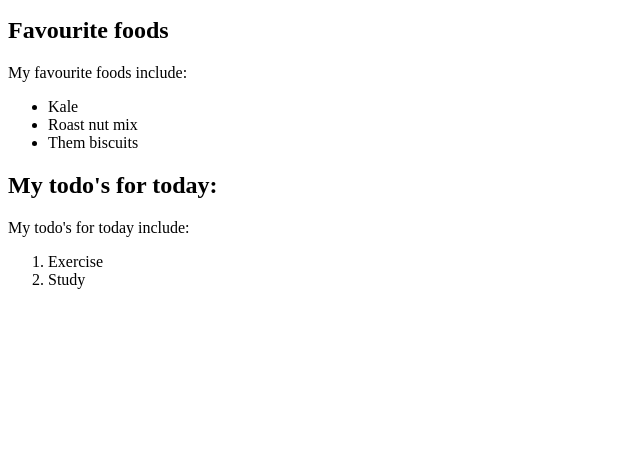
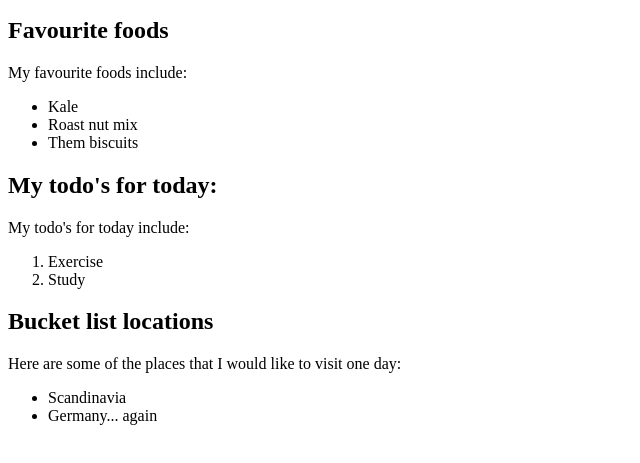
Before and after one commit to Culliham/odin-html-practice, a plain HTML site: page html-list-practice.html in a window 1280 px wide. Shown: the part 101-564 px from the top of the page, without its empty margins (0-640 px from the left). Drawn offline with Linux system fonts and the light colour scheme.

Commit message:
adding destinations <ul> to html-list-practice.html

```diff
--- a/html-list-practice.html
+++ b/html-list-practice.html
@@ -21,6 +21,13 @@
             <li>Exercise</li>
             <li>Study</li>
         </ol>
+        <h2>Bucket list locations</h2>
+        <p>Here are some of the places that I would like
+            to visit one day:</p>
+        <ul>
+            <li>Scandinavia</li>
+            <li>Germany... again</li>
+        </ul>
 
     </body>
 </html>
```
